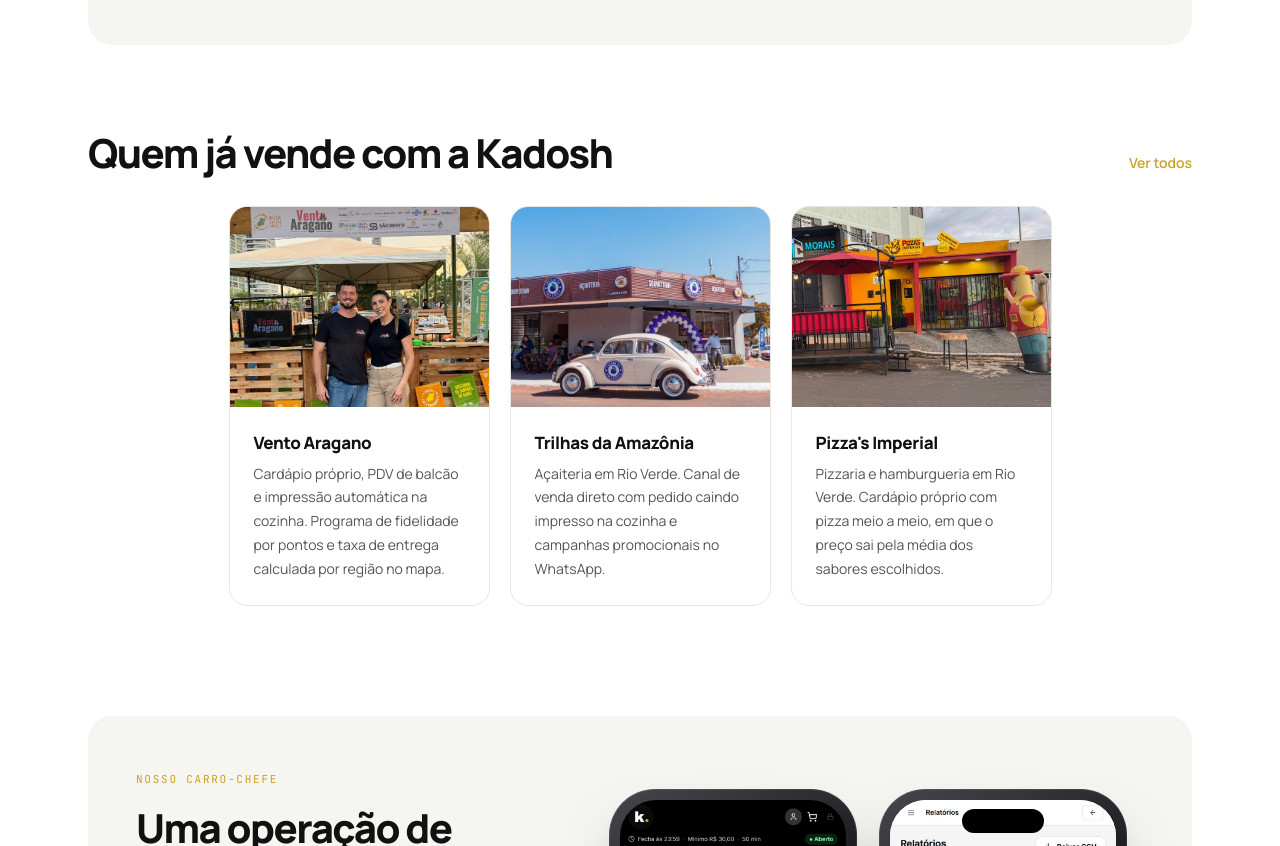
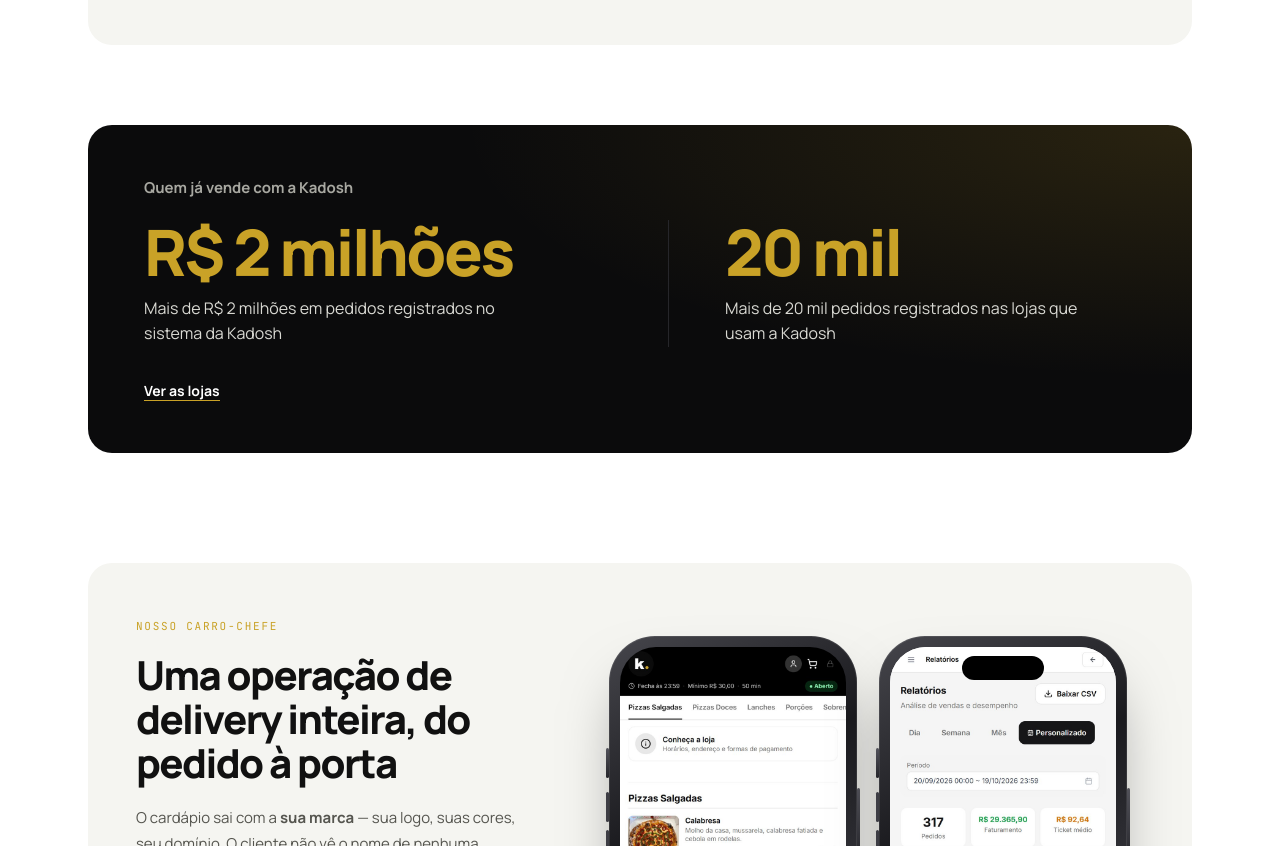
Before and after one commit to heitorcabral00-netizen/kadosh-landing, a plain HTML site: page index.html in a window 1280 px wide. Shown: the part 1819-2665 px from the top of the page. Drawn offline with Linux system fonts and the light colour scheme; no server answers.

Commit message:
Página inicial: no lugar dos cards de case, faixa com o volume do sistema (mais de R$ 2 milhões e mais de 20 mil pedidos registrados); os cases continuam em /cases
Co-Authored-By: Claude Opus 5.5 <noreply@anthropic.com>

```diff
--- a/assets/estilo.css
+++ b/assets/estilo.css
@@ -202,6 +202,18 @@
   .casos-home .cases-grid>.case{flex-basis:calc((100% - 60px)/4)}
   @media (max-width:1180px){ .casos-home .cases-grid>.case{flex-basis:calc((100% - 20px)/2)} }
 
+  /* números do sistema (no lugar dos cards de case, na página inicial) */
+  .numeros{background:var(--black);border-radius:24px;padding:52px 56px;color:#fff;
+    background-image:radial-gradient(120% 140% at 100% 0,rgba(201,162,39,.16),transparent 55%)}
+  .numeros-tit{font-size:15px;font-weight:700;color:var(--muted-dark)}
+  .numeros-par{display:grid;grid-template-columns:1fr 1fr;gap:56px;margin-top:22px}
+  .numeros-par>div{display:flex;flex-direction:column;gap:12px}
+  .numeros-par>div+div{border-left:1px solid var(--line-dark);padding-left:56px}
+  .numeros-par b{font-size:64px;line-height:1;font-weight:800;letter-spacing:-.04em;color:var(--accent)}
+  .numeros-par span{font-size:16px;line-height:1.6;color:#D9D9D3;max-width:380px}
+  .numeros-link{display:inline-block;margin-top:34px;font-size:14px;font-weight:700;color:#fff;border-bottom:1px solid var(--accent)}
+  .numeros-link:hover{color:var(--accent)}
+
   /* quote */
 
   /* faq */
@@ -268,6 +280,10 @@
       .calc h2{font-size:28px}
       .calc-mes{font-size:36px}
     .cases-grid>.case,.casos-home .cases-grid>.case{flex-basis:100%}
+    .numeros{padding:34px 24px}
+    .numeros-par{grid-template-columns:1fr;gap:26px}
+    .numeros-par>div+div{border-left:0;padding-left:0;border-top:1px solid var(--line-dark);padding-top:26px}
+    .numeros-par b{font-size:46px}
     .lead{padding:22px}
     .delivery{padding:36px 24px;gap:36px}
     .screens{gap:14px}
--- a/index.html
+++ b/index.html
@@ -167,13 +167,18 @@
   </div>
 </section>
 
-<section class="wrap casos-home" id="cases" style="padding-top:80px;padding-bottom:40px">
-  <div style="display:flex;align-items:baseline;justify-content:space-between;margin-bottom:26px">
-    <h2>Quem já vende com a Kadosh</h2>
-    <a href="/cases" style="font-size:14px;font-weight:600;color:var(--accent)">Ver todos</a>
+<!-- No lugar dos cards de case, o volume do sistema (pedidos registrados nas lojas da plataforma e na
+     Pizza's Imperial, sem cancelados nem pedidos de teste; conta de 30/10/2026). Sem <h2> aqui de propósito:
+     o painel escreve o título dos cases em "#cases h2". Os cases continuam em /cases. -->
+<section class="wrap" id="cases" style="padding-top:80px;padding-bottom:40px">
+  <div class="numeros reveal">
+    <p class="numeros-tit">Quem já vende com a Kadosh</p>
+    <div class="numeros-par">
+      <div><b>R$ 2 milhões</b><span>Mais de R$ 2 milhões em pedidos registrados no sistema da Kadosh</span></div>
+      <div><b>20 mil</b><span>Mais de 20 mil pedidos registrados nas lojas que usam a Kadosh</span></div>
+    </div>
+    <a class="numeros-link" href="/cases">Ver as lojas</a>
   </div>
-  <!-- os cards saem do array CASES, lá no <script> do fim do arquivo -->
-  <div class="cases-grid" id="lista-cases"></div>
 </section>
 
 <section class="wrap" id="delivery" style="padding-top:70px;padding-bottom:96px">
```
